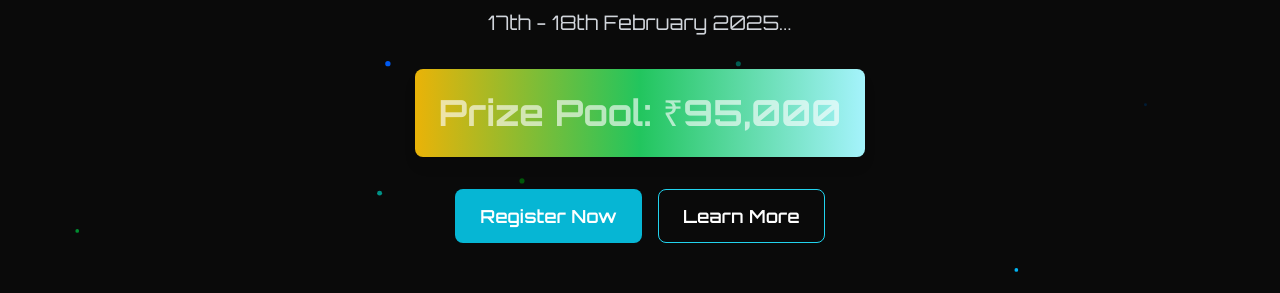
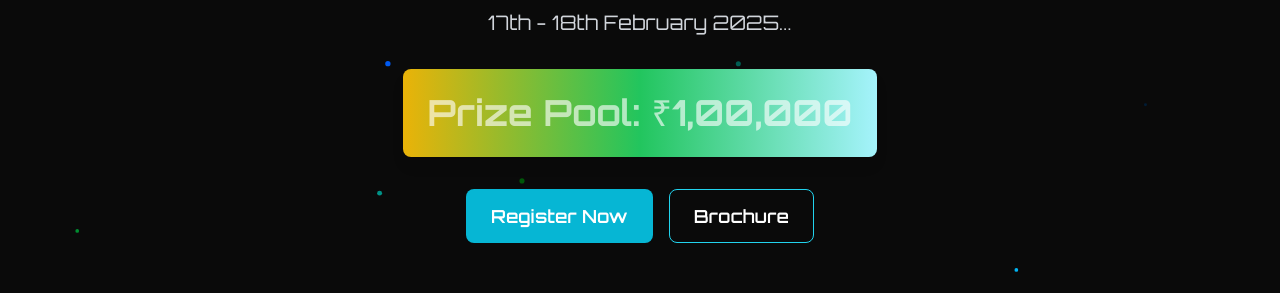
Before and after one commit to ad1tyayadav/tech-fest, a React (Vite) app: page / in a window 1280 px wide. Shown: the part 856-1149 px from the top of the page. Built offline with nearby package versions, Linux system fonts and the light colour scheme.

Commit message:
prize money

```diff
--- a/src/components/HeroSection.jsx
+++ b/src/components/HeroSection.jsx
@@ -23,7 +23,7 @@ function HeroSection() {
         transition={{ duration: 1, delay: 0.5 }}
       >
         <h2 className="text-4xl font-bold text-white animate-pulse">
-          Prize Pool: ₹95,000
+          Prize Pool: ₹1,00,000
         </h2>
       </motion.div>
       {/* Buttons */}
@@ -43,7 +43,7 @@ function HeroSection() {
             )
           }
         >
-          Learn More
+          Brochure
         </button>
       </div>
     </section>
```
